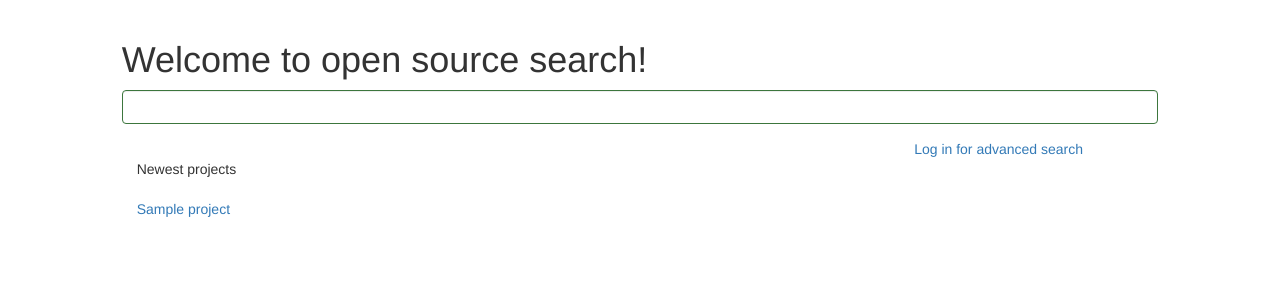
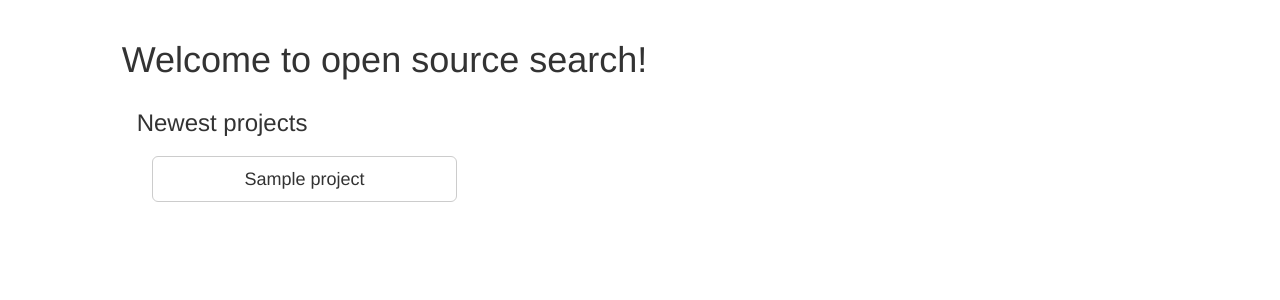
Before and after one commit to osssystem/oss, a Django app: template oss_main/templates/oss_main/index.html in a window 1280 px wide. Shown: the part 51-351 px from the top of the page. Run offline with Django 3.2, Linux system fonts and the light colour scheme; the template is opened without the code that fills it: most values are stand-ins (such as "Sample title", 1, 10 or a date in 2020); parts of the project's set-up code (start-up, migrations or seed data) failed here and were passed over; some libraries are stand-ins or nearby versions.

Commit message:
Update home page (front end), project page (queries, front end)

```diff
--- a/oss_main/templates/oss_main/index.html
+++ b/oss_main/templates/oss_main/index.html
@@ -5,21 +5,24 @@
 {% block content %}
 {#{{ request }}#}
     <h1>Welcome to open source search!</h1>
+{#    <div class="form-group has-success has-feedback">#}
+{#        <input type="text" class="form-control" id="inputSuccess2">#}
+{#    </div>#}
+{#    <div class="form-group has-success has-feedback">#}
+{#        <div class="col-md-9"></div>#}
+{#        <div class="col-md-3"><a href="#">Log in for advanced search</a></div>#}
+{#    </div>#}
     <div class="form-group has-success has-feedback">
-        <input type="text" class="form-control" id="inputSuccess2">
-    </div>
-    <div class="form-group has-success has-feedback">
-        <div class="col-md-9"></div>
-        <div class="col-md-3"><a href="#">Log in for advanced search</a></div>
-    </div>
-    <div class="form-group has-success has-feedback">
-        <div class="col-md-4">
-            Newest projects<br>
+        <div class="col-md-12">
+            <h3>Newest projects<h3>
+        </div>
+        <div class="col-md-12">
             {% for project in projects %}
-                <br>
-                <a href="{{ project.url }}">
-                    {{ project.name }}<br>
-                </a>
+                <div class="col-md-4">
+                    <a href="{{ project.url }}" class="btn btn-default btn-lg btn-block">
+                        {{ project.name }}
+                    </a>
+                </div>
             {% endfor %}
         </div>
     </div>
```
Also changed, not shown: oss_main/templates/oss_main/project_page.html (+9 -5 lines), oss_main/views.py (+7 -4 lines), db.sqlite3.
